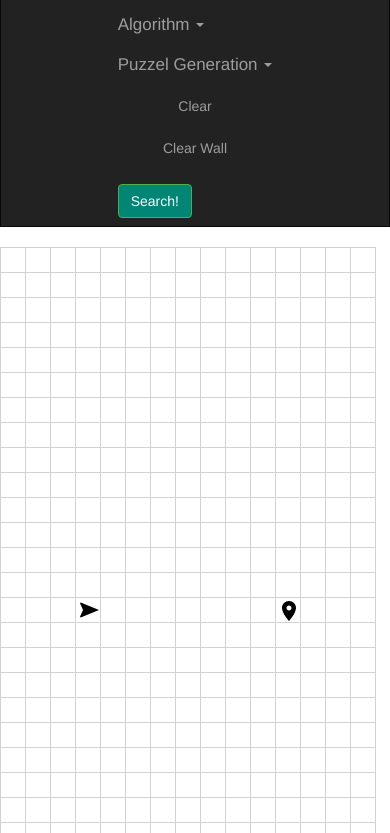
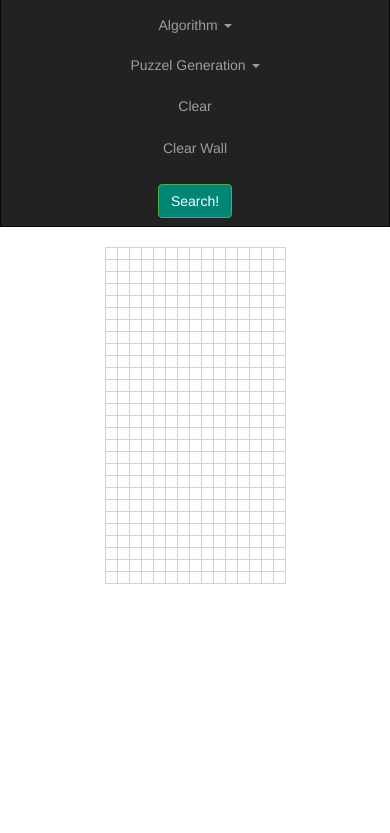
Before and after one commit to Prasennadd/Maze-using-BFS-and-DFS, a website: page index.html in a window 390 px wide. Shown: the part 54-887 px from the top of the page. After the commit the page ends 844 px from the top, so only its background shows below. Drawn offline with nearby package versions, Linux system fonts and the light colour scheme.

Commit message:
responsive change

```diff
--- a/public/styles.css
+++ b/public/styles.css
@@ -1,104 +1,58 @@
-#refresh-button {
-    font-size: 20px; /* Define a base font size */
-    transition: font-size 0.3s ease;
-}
-#refresh-button:hover {
-    font-size: 1.5em;
+/* Keep your existing styles, but make table adaptive */
+table {
+    background: rgb(238, 237, 237);
+    border-collapse: collapse;
+    width: auto; /* default desktop */
+    max-width: 100%;
+    margin: auto;
 }
 
-a{
-    color: #333333;
-    font-size: 17px;
-}
-.head{
-    display: flex;
-    justify-content: center;
-}
-body{
-    position: relative;
-}
-table{
-    background: rgb(238, 237, 237);
-}
-td{
+/* Make cells scale proportionally */
+td {
     border: 1px solid #d3d2d2;
     user-select: none;
     -moz-user-select: none;
     -webkit-user-drag: none;
     -webkit-user-select: none;
     -ms-user-select: none;
-}
-td.wall{
-    animation-name: wall;
-    animation-duration: 0.3s;
-    animation-fill-mode: forwards;
-}
-td.weight{
-    background-image: url('./icons/weight.svg');
-    background-position: center;
-    animation-name: icons;
-    animation-duration: 1.0s;
-    animation-fill-mode: forwards;
-}
-td.start{
-    background-image: url('./icons/arrow.svg');
-    background-position: center;
-    animation-name: icons;
-    animation-duration: 3.0s;
-    animation-fill-mode: forwards;
-}
-td.end{
-    background-image: url('./icons/pin_point.svg');
-    background-position: center;
-    animation-name: icons;
-    animation-duration: 3.0s;
-    animation-fill-mode: forwards;
-}
-td.visited{
-    animation-name: visited;
-    animation-duration: 1.0s;
-    animation-fill-mode: forwards;
-}
-td.path{
-    animation-name: path;
-    animation-duration: 1.0s;
-    animation-fill-mode: forwards;
-}
-@keyframes wall{
-    0% {background-color: #696969; transform: scale(.3);}
-    50% {background-color: #696969; transform: scale(1.3); border: none}
-    100% {background-color: #333333; transform: scale(1.0); border: none}
-}
-@keyframes visited{
-    0% {background-color: #91beb9;
-        /* transform: scale(.3);  */
-    /* background-color: #FFFF00; */
-}
-    25% {background-color: #298f83;
-        /* transform: scale(.5); */
-    }
-    50% {background-color: #298f83;
-        /* transform: scale(1.4);  */
-    }
-    75% {background-color: #298f83;
-        /* transform: scale(1.1); */
-    }
-    100% {background-color: #018575;
-        /* transform: scale(1.0); */
-    }
-
-}
-.path-cell {
-    animation: path 1s ease-in-out forwards;
+    width: 25px;
+    height: 25px;
 }
 
-@keyframes path {
-    0%   { background-color: #f1a5a5; }
-    50%  { background-color: #920505; }
-    100% { background-color: #920505; }
+/* Smaller devices */
+@media (max-width: 1024px) {
+    td {
+        width: 20px;
+        height: 20px;
+    }
 }
-@keyframes icons{
-    0% {transform: scale(.3)}
-    50% {transform: scale(1.1)}
-    100% {transform: scale(1.)}
+
+@media (max-width: 768px) {
+    td {
+        width: 16px;
+        height: 16px;
+    }
+    #refresh-button {
+        font-size: 16px;
+    }
+    a {
+        font-size: 15px;
+    }
 }
+
+@media (max-width: 480px) {
+    td {
+        width: 12px;
+        height: 12px;
+    }
+    #refresh-button {
+        font-size: 14px;
+    }
+    a {
+        font-size: 14px;
+    }
+    .head {
+        flex-direction: column;
+        text-align: center;
+    }
+}
```
